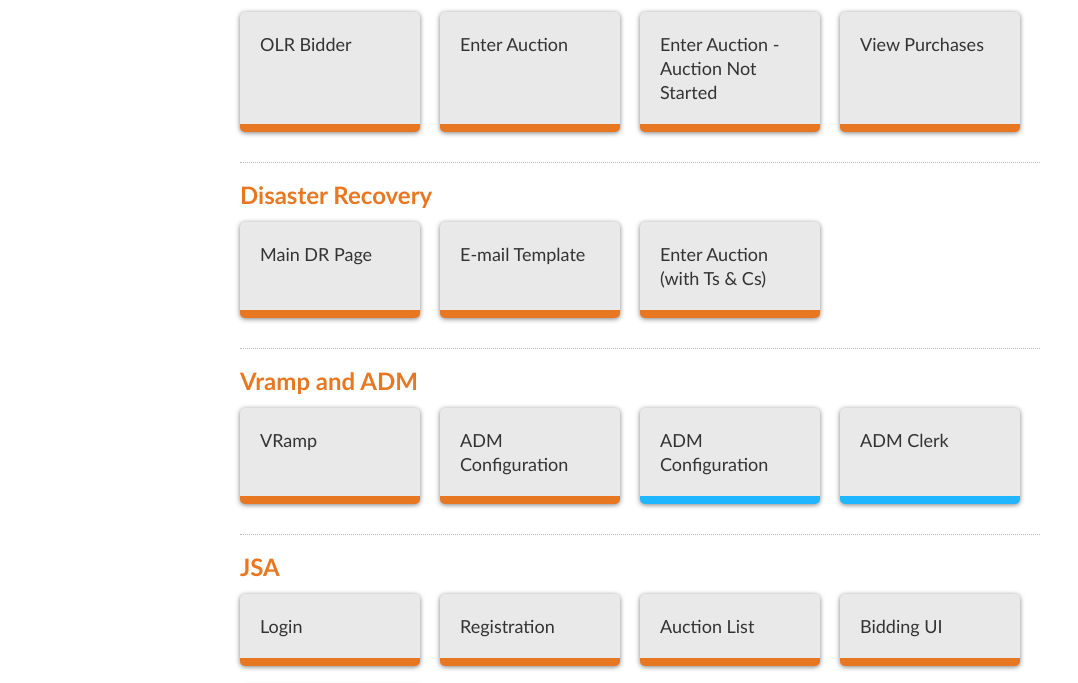
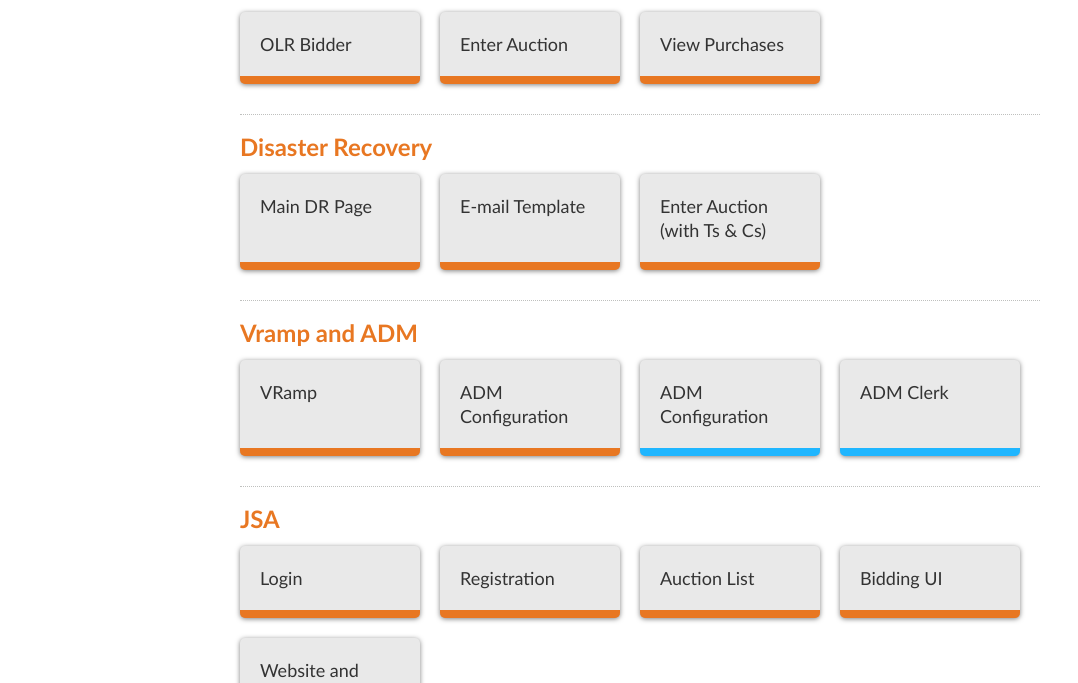
Before and after one commit to liamlevesque/RB-Links-Switchboard, a plain HTML site: page index.html in a window 1280 px wide. Shown: the part 86-769 px from the top of the page, without its empty margins (0-1078 px from the left). Drawn offline with Linux system fonts and the light colour scheme.

Commit message:
removed needless enter auction page link

```diff
--- a/index.html
+++ b/index.html
@@ -32,7 +32,6 @@
 		<div class="link-group">
 			<a href="http://liamlevesque.github.io/Pre-Bidding/lot-preview-2.html" class="link">OLR Bidder</a>
 			<a href="http://liamlevesque.github.io/Pre-Bidding/enter-auction.html" class="link">Enter Auction</a>
-			<a href="http://liamlevesque.github.io/Pre-Bidding/enter-auction_not-started.html" class="link">Enter Auction - Auction Not Started</a>
 			<a href="http://liamlevesque.github.io/VPP-Prototype2/" class="link">View Purchases</a>
 		</div>
 
```
